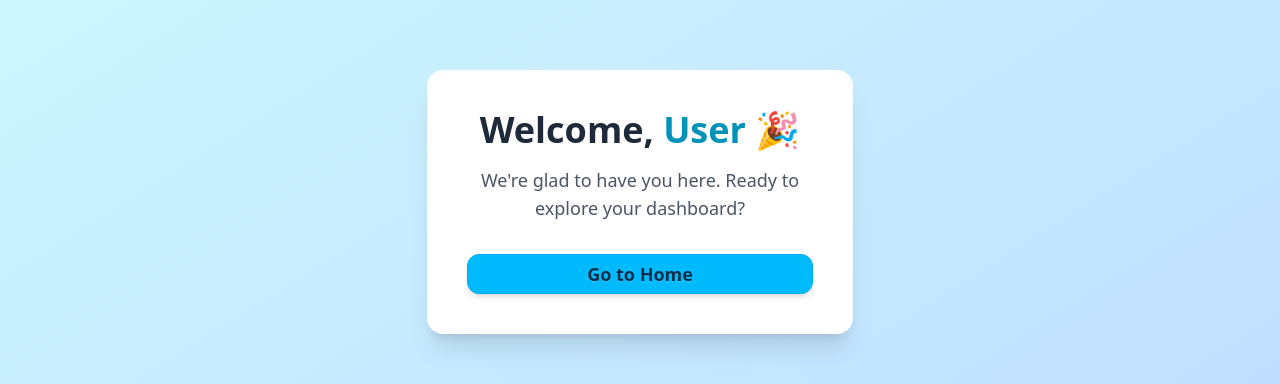
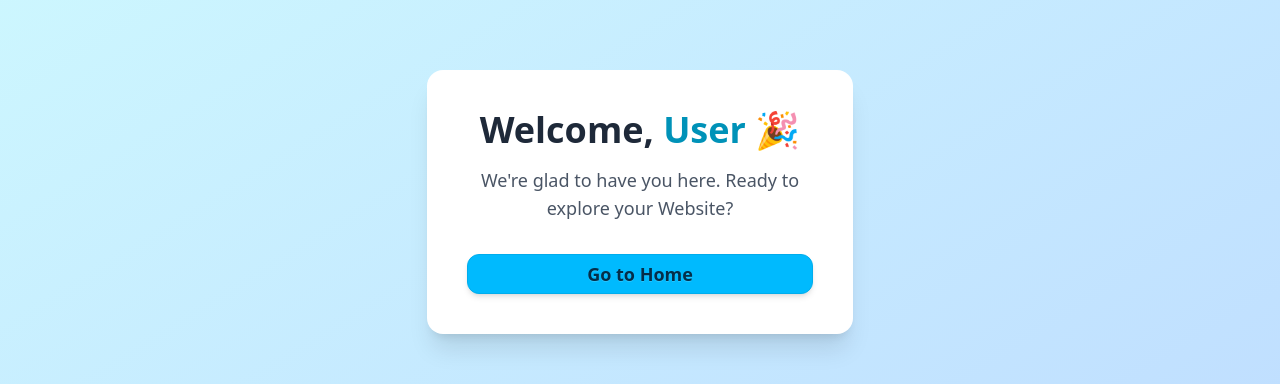
Before and after one commit to Alashmony2/trendline, a Next.js app: page /Welcome in a window 1280 px wide. Shown: the part 310-694 px from the top of the page. Built offline with nearby package versions, Linux system fonts and the light colour scheme.

Commit message:
adding fallback

```diff
--- /dev/null
+++ b/src/app/(pages)/Welcome/WelcomeContent.jsx
@@ -0,0 +1,28 @@
+"use client";
+
+import { useSearchParams, useRouter } from "next/navigation";
+
+export default function WelcomeContent() {
+  const searchParams = useSearchParams();
+  const name = searchParams.get("name");
+  const router = useRouter();
+
+  return (
+    <div className="min-h-screen flex flex-col justify-center items-center bg-gradient-to-br from-cyan-100 to-blue-200 rounded-2xl">
+      <div className="bg-white shadow-xl rounded-2xl p-10 text-center w-11/12 sm:w-1/2 lg:w-1/3">
+        <h1 className="text-4xl font-bold text-gray-800 mb-4">
+          Welcome, <span className="text-cyan-600">{name || "User"}</span> 🎉
+        </h1>
+        <p className="text-gray-600 mb-8 text-lg">
+          We're glad to have you here. Ready to explore your Website?
+        </p>
+        <button
+          onClick={() => router.push("/")}
+          className="btn btn-info w-full text-lg font-semibold rounded-xl shadow-md hover:scale-105 transition-all"
+        >
+          Go to Home
+        </button>
+      </div>
+    </div>
+  );
+}
--- a/src/app/(pages)/Welcome/page.jsx
+++ b/src/app/(pages)/Welcome/page.jsx
@@ -1,27 +1,12 @@
-'use client'
-import { useSearchParams, useRouter } from "next/navigation"
+"use client";
 
-export default function Welcome() {
-  const searchParams = useSearchParams()
-  const router = useRouter()
-  const name = searchParams.get("name")
+import { Suspense } from "react";
+import WelcomeContent from "./WelcomeContent";
 
+export default function WelcomePage() {
   return (
-    <div className="min-h-screen flex flex-col justify-center items-center bg-gradient-to-br from-cyan-100 to-blue-200 rounded-2xl">
-      <div className="bg-white shadow-xl rounded-2xl p-10 text-center w-11/12 sm:w-1/2 lg:w-1/3">
-        <h1 className="text-4xl font-bold text-gray-800 mb-4">
-          Welcome, <span className="text-cyan-600">{name || "User"}</span> 🎉
-        </h1>
-        <p className="text-gray-600 mb-8 text-lg">
-          We're glad to have you here. Ready to explore your dashboard?
-        </p>
-        <button
-          onClick={() => router.push("/")}
-          className="btn btn-info w-full text-lg font-semibold rounded-xl shadow-md hover:scale-105 transition-all"
-        >
-          Go to Home
-        </button>
-      </div>
-    </div>
-  )
+    <Suspense fallback={<div>Loading...</div>}>
+      <WelcomeContent />
+    </Suspense>
+  );
 }
```
